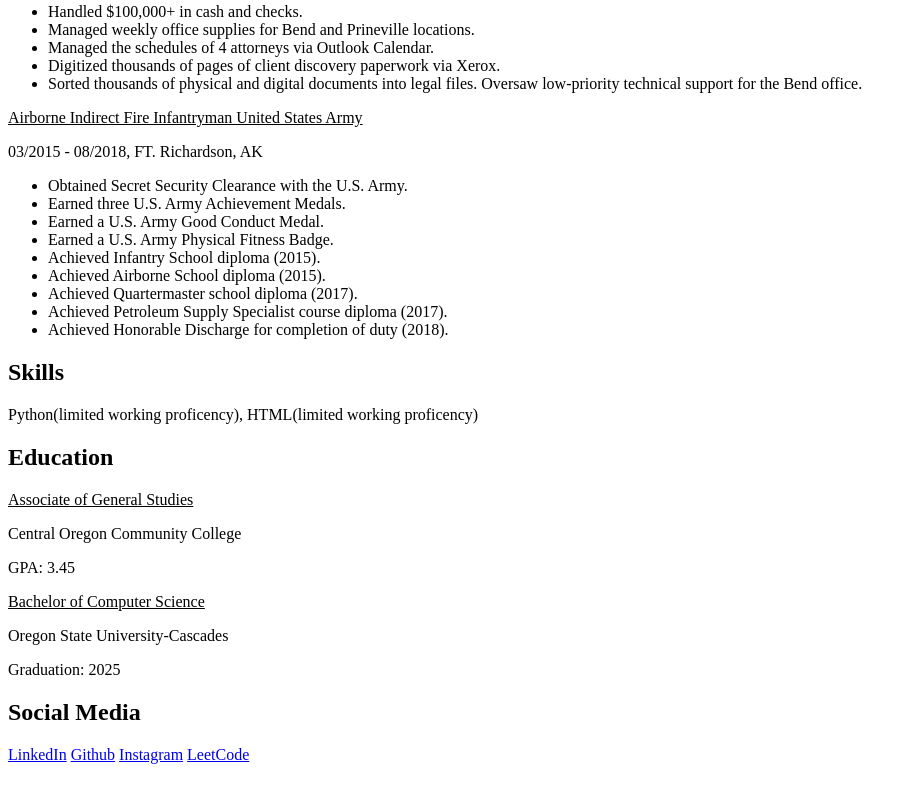
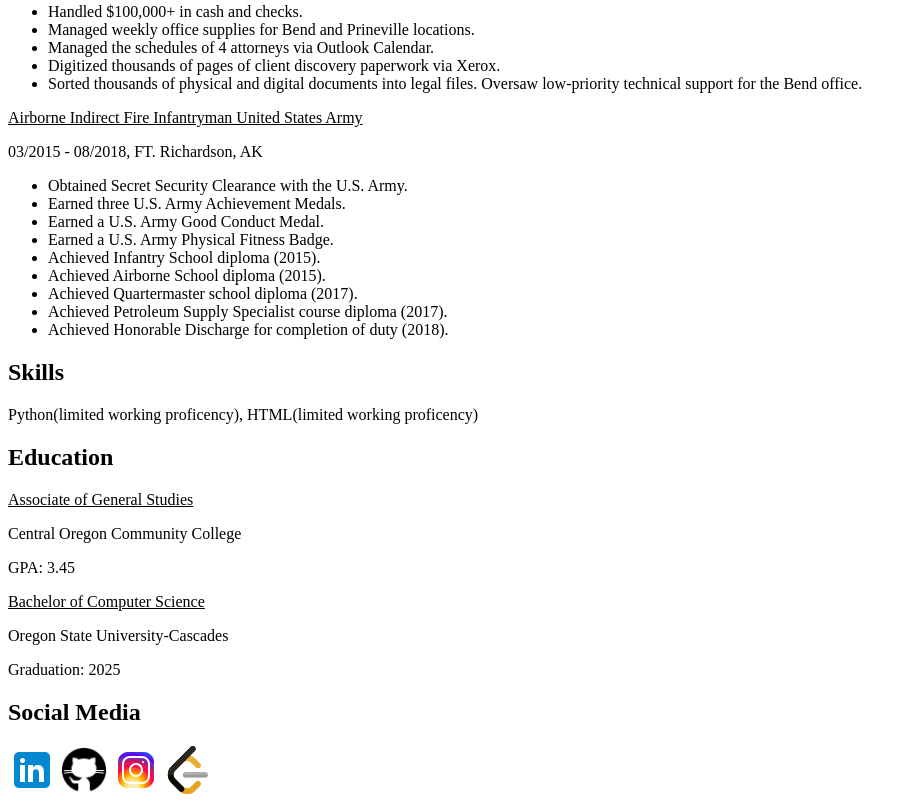
Before and after one commit to AdamMooney/AdamMooney.github.io, a plain HTML site: page index.html in a window 1280 px wide. Shown: the part 724-1530 px from the top of the page, without its empty margins (0-913 px from the left). Before the commit the page ends 1496 px from the top, so only its background shows below. Drawn offline with Linux system fonts and the light colour scheme.

Commit message:
Changes to be committed: 	modified:   index.html

```diff
--- a/index.html
+++ b/index.html
@@ -78,9 +78,9 @@
     <div>
         <h2>Social Media</h2>
 
-        <a target = "_blank" rel = "noopener noreferer" href = "https://www.linkedin.com/in/adam-mooney-5b3494208/">LinkedIn</a>
-        <a target = "_blank" rel = "noopener noreferer" href = "https://github.com/AdamMooney">Github</a>
-        <a target = "_blank" rel = "noopener noreferer" href = "https://www.instagram.com/moonygrams/">Instagram</a>
-        <a target = "_blank" rel = "noopener noreferer" href = "https://leetcode.com/AdamMooney/">LeetCode</a>
+        <a target = "_blank" rel = "noopener noreferer" href = "https://www.linkedin.com/in/adam-mooney-5b3494208/"><img src="images/LinkedIn_48x48.png" /></a>
+        <a target = "_blank" rel = "noopener noreferer" href = "https://github.com/AdamMooney"><img src="images/Github_50x50.png" width="48" height="48"/></a>
+        <a target = "_blank" rel = "noopener noreferer" href = "https://www.instagram.com/moonygrams/"><img src="images/icons8-instagram-96.png" alt="Instagram Logo" width="48" height="48"></a>
+        <a target = "_blank" rel = "noopener noreferer" href = "https://leetcode.com/AdamMooney/"><img src="images/Leetcode_48x48.png" width = "48" height = "48"></a>
     </div>
 </html>
```
